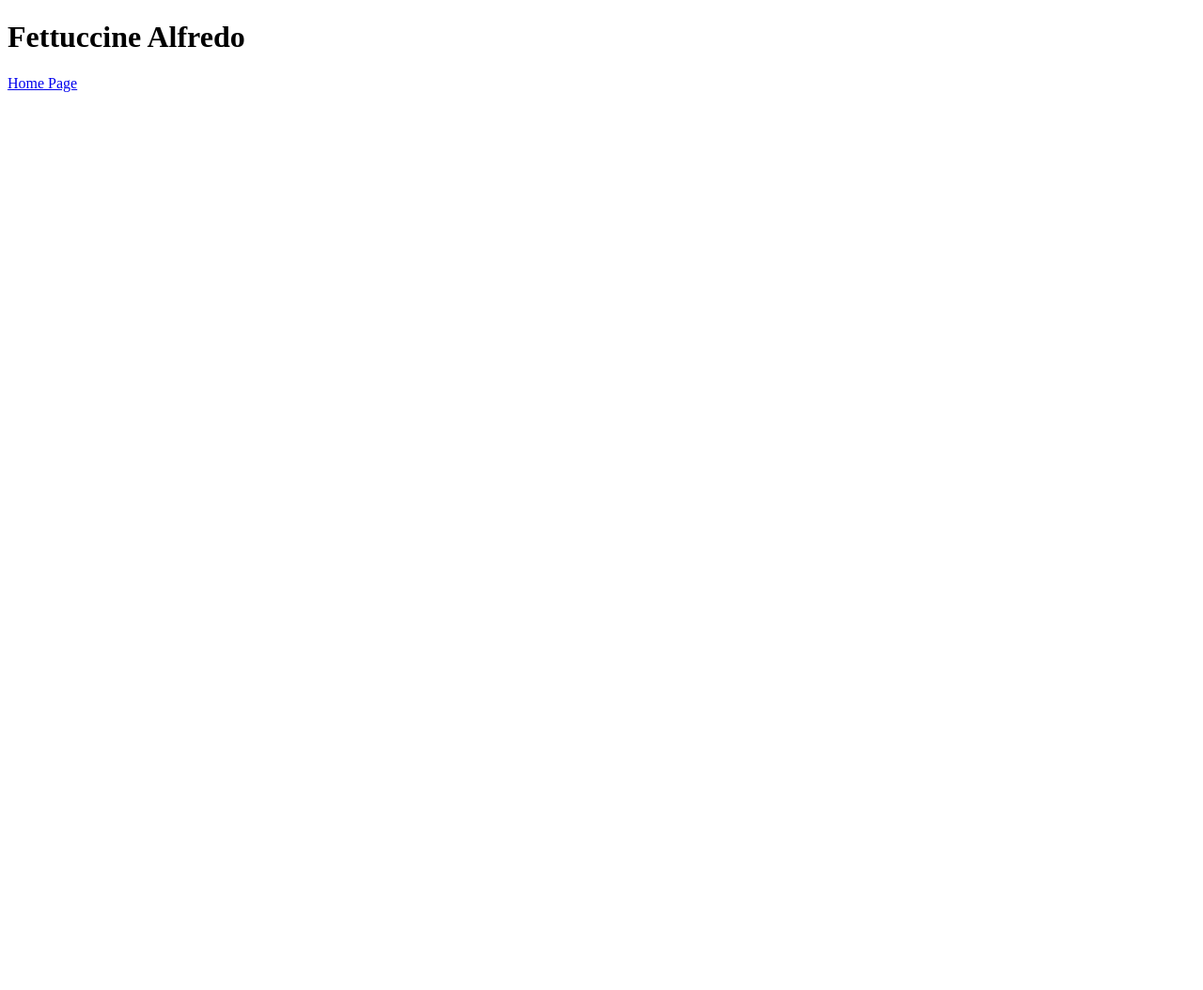
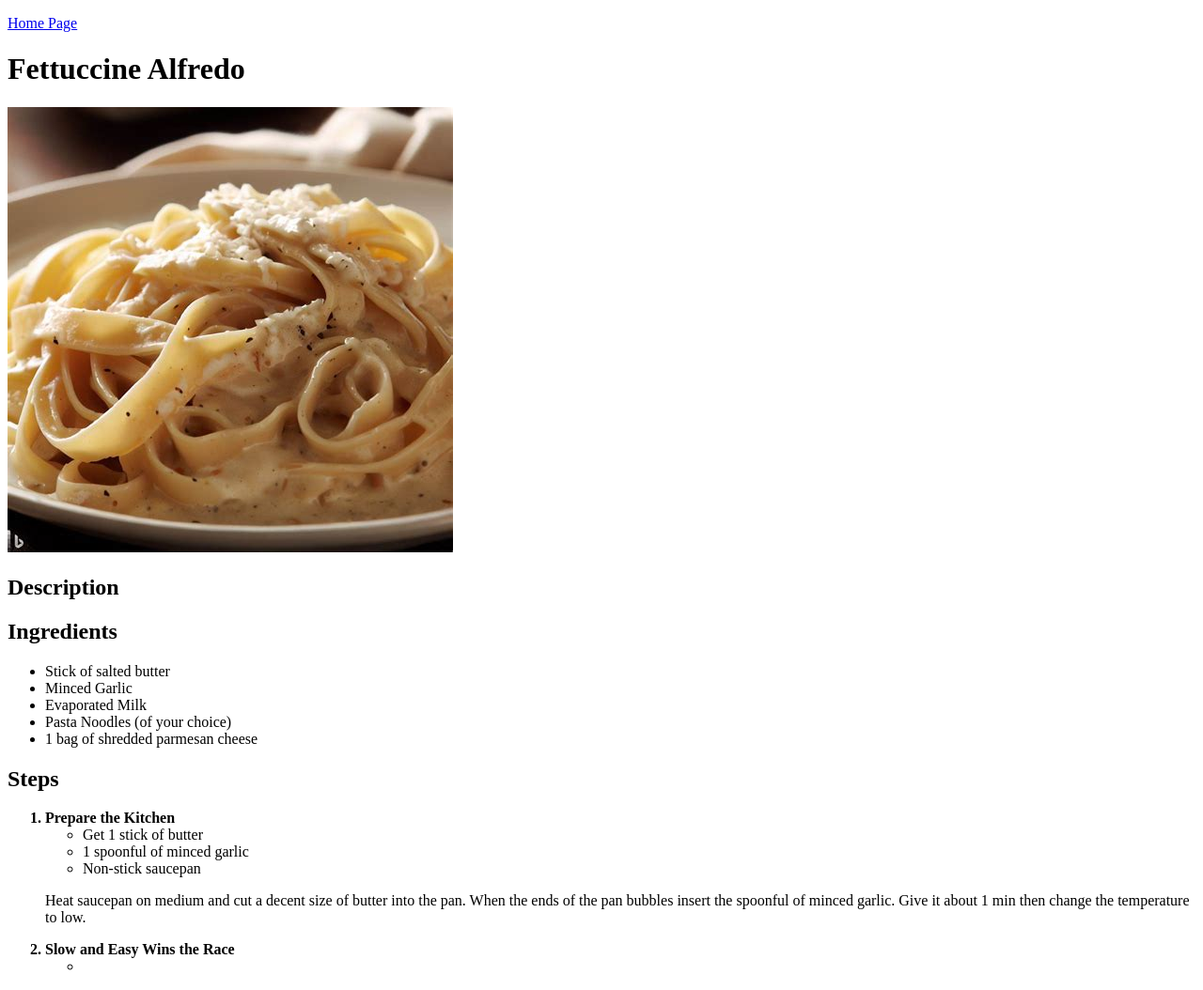
Before and after one commit to itszionnyca/odin-recipes, a plain HTML site: page recipes/fettuccine-alfredo.html in a window 1280 px wide. Shown: the whole page at 94% size. Before the commit the page ends 800 px from the top, so only its background shows below. Drawn offline with Linux system fonts and the light colour scheme.

Commit message:
- Added a picture of fettuccine alfredo - Added Ingredients for fettuccine alfredo - Completed step 1 for fettuccine alfredo - Added header for Step 2

```diff
--- a/recipes/fettuccine-alfredo.html
+++ b/recipes/fettuccine-alfredo.html
@@ -6,7 +6,35 @@
     <title>Best Italian Dish</title>
 </head>
 <body>
+    <p>
+    <a target="_self" href="../index.html">Home Page</a>
     <h1>Fettuccine Alfredo</h1>
-    <a target="_self" href="../index.html">Home Page</a>
+    <img src="fettuccine-afredo.jpg"  alt="picture of fettuccine alfredo" width="474" height="474">
+    </p>
+    <p>
+        <h2>Description</h2>
+        <h2>Ingredients</h2>
+        <ul>
+            <li>Stick of salted butter</li>
+            <li>Minced Garlic</li>
+            <li>Evaporated Milk</li>
+            <li>Pasta Noodles (of your choice)</li>
+            <li>1 bag of shredded parmesan cheese</li>
+        </ul>
+        <h2>Steps</h2>
+        <ol>
+            <strong><li>Prepare the Kitchen</li></strong>
+            <ul><li>Get 1 stick of butter</li>
+                <li>1 spoonful of minced garlic</li>
+                <li>Non-stick saucepan</li>
+            </ul>
+
+        <p>Heat saucepan on medium and cut a decent size of butter into the pan. When the ends of the pan bubbles insert the spoonful of
+             minced garlic. Give it about 1 min then change the temperature to low.</p>
+
+             <strong><li>Slow and Easy Wins the Race</li></strong>
+             <ul><li></li></ul>
+        </ol>
+    </p>
 </body>
 </html>
```
Also changed, not shown: recipes/lasagna.html (+3 -1 lines), recipes/fettuccine-afredo.jpg (added).
